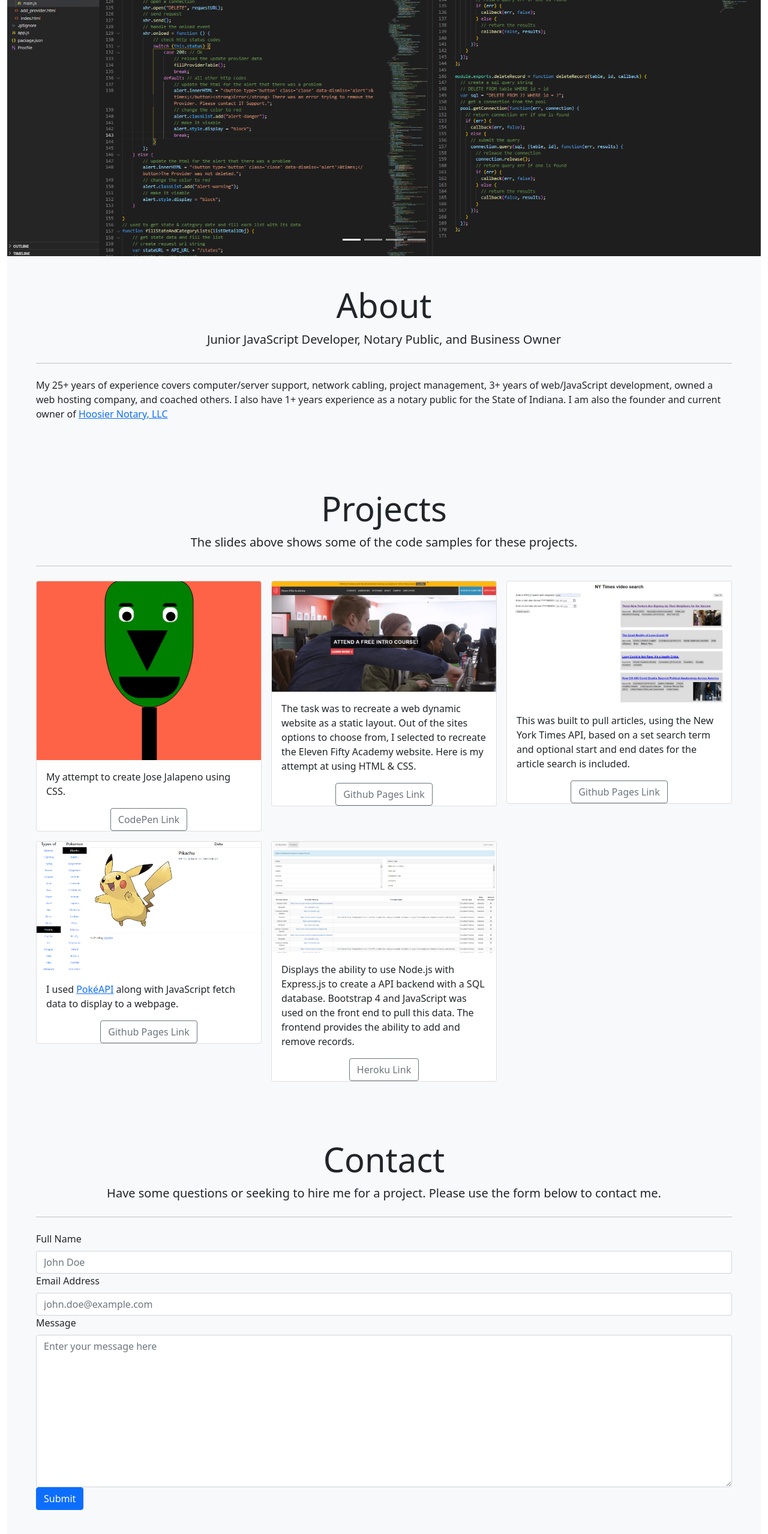
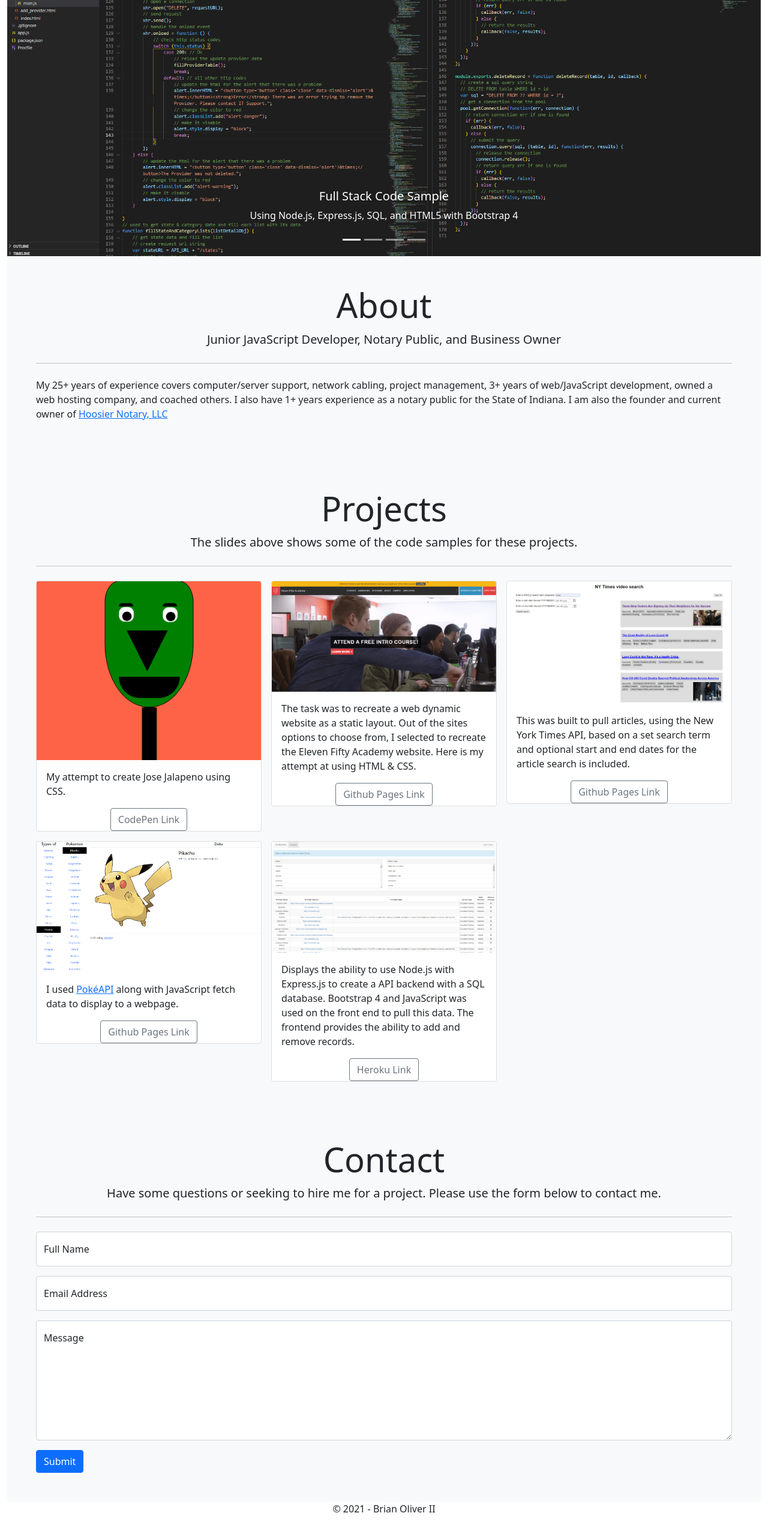
Before and after one commit to oliv2915/portfolio, a plain HTML site: page index.html in a window 1280 px wide. Shown: the part 240-2797 px from the top of the page at 60% size. Drawn offline with nearby package versions, Linux system fonts and the light colour scheme.

Commit message:
added caption text to the landing slides, added contact form and projects section tiles

```diff
--- a/assets/scripts/main.js
+++ b/assets/scripts/main.js
@@ -9,10 +9,10 @@ const gitHubProfileURL = "https://github.com/oliv2915";
 function iconClicked(event) {
     switch (event.target.id) {
         case "linkedin-icon":
-            window.open(linkedInProfileURL, "_blank");
+            window.open(linkedInProfileURL, "_blank"); // open linkedIn webpage in a new browser tab
             break;
         case "github-icon":
-            window.open(gitHubProfileURL, "_blank");
+            window.open(gitHubProfileURL, "_blank"); // open gitHub webpage in a new browser tab
         default:
             break;
     }
--- a/index.html
+++ b/index.html
@@ -55,17 +55,37 @@
                 <button type="button" data-bs-target="#landing-carousel" data-bs-slide-to="3" aria-label="Slide 4"></button>
                 </div>
             <div class="carousel-inner">
+                <!-- Slide 1 -->
                 <div class="carousel-item active" data-bs-interval="10000">
-                <img src="./assets/images/code_snip_va_benefits.png" class="d-block w-100" alt="...">
+                    <img src="./assets/images/code_snip_va_benefits.png" class="d-block w-100" alt="code sample">
+                    <div class="carousel-caption d-none d-md-block">
+                        <h5>Full Stack Code Sample</h5>
+                        <p>Using Node.js, Express.js, SQL, and HTML5 with Bootstrap 4</p>
+                    </div>
                 </div>
+                <!-- Slide 2 -->
                 <div class="carousel-item" data-bs-interval="10000">
-                <img src="./assets/images/code_snip_static_layout.png" class="d-block w-100" alt="...">
+                    <img src="./assets/images/code_snip_static_layout.png" class="d-block w-100" alt="code sample">
+                    <div class="carousel-caption d-none d-md-block">
+                        <h5>Static Layout Sample</h5>
+                        <p>Create a static layout of the Eleven Fifty Academy website</p>
+                    </div>
                 </div>
+                <!-- Slid 3 -->
                 <div class="carousel-item" data-bs-interval="10000">
-                <img src="./assets/images/code_snip_nyt_api.png" class="d-block w-100" alt="...">
+                    <img src="./assets/images/code_snip_nyt_api.png" class="d-block w-100" alt="code sample">
+                    <div class="carousel-caption d-none d-md-block">
+                        <h5>NYT API Code Sample</h5>
+                        <p>Uses the NYT API to pull articles using a search term and optional date range.</p>
+                    </div>
                 </div>
+                <!-- Slide 4 -->
                 <div class="carousel-item" data-bs-interval="10000">
-                <img src="./assets/images/code_snip_pokemon_api.png" class="d-block w-100" alt="...">
+                    <img src="./assets/images/code_snip_pokemon_api.png" class="d-block w-100" alt="code sample">
+                    <div class="carousel-caption d-none d-md-block">
+                        <h5>Pokemon API Code Sample</h5>
+                        <p>Uses the PokéAPI to pull pokemon by type and displays the selected pokemon on the page with an image.</p>
+                    </div>
                 </div>
             </div>
         </section>
@@ -156,19 +176,30 @@
             <p class="lead text-center">Have some questions or seeking to hire me for a project. Please use the form below to contact me.</p>
             <hr class="my-4">
             <form action="https://formspree.io/f/mgerwvob" method="POST">
-                <label class="form-label" for="full-name">Full Name</label>
-                <input class="form-control" type="text" name="name" id="full-name" placeholder="John Doe" required>
-
-                <label class="form-label" for="email-address">Email Address</label>
-                <input class="form-control" type="email" name="_replyto" id="email-address" placeholder="john.doe@example.com" required>
-
-                <label class="form-label" for="message">Message</label>
-                <textarea class="form-control" name="message" id="message" cols="30" rows="10" placeholder="Enter your message here" required></textarea>
-                <input class="form-control" type="hidden" name="_subject" id="email-subject" value="Portfolio Contact Form Submission">
-                <button class="btn btn-primary" type="submit">Submit</button>
+                <!-- Full Name -->
+                <div class="form-floating mb-3">
+                    <input type="text" class="form-control" id="name" name="name" placeholder="Name" required>
+                    <label for="name" class="form-label">Full Name</label>
+                </div>
+                <!-- Reply To -->
+                <div class="form-floating mb-3">
+                    <input type="email" class="form-control" id="email-address" name="_replyto" placeholder="Email Address" required>
+                    <label for="email-address" class="form-label">Email Address</label>
+                </div>
+                <!-- Message -->
+                <div class="form-floating mb-3">
+                    <textarea name="message" id="message" class="form-control" placeholder="message" style="height: 200px;"></textarea>
+                    <label for="message" class="form-label">Message</label>
+                </div>
+                <!-- Submit Button -->
+                <div class="form-floating">
+                    <button class="btn btn-primary" type="submit">Submit</button>
+                </div>
             </form>
         </section>
-
+        <footer>
+            <p class="text-center">&copy; 2021 - Brian Oliver II</p>
+        </footer>
         <!-- Bootstrap JS -->
         <script src="https://cdn.jsdelivr.net/npm/bootstrap@5.0.0-beta2/dist/js/bootstrap.bundle.min.js" integrity="sha384-b5kHyXgcpbZJO/tY9Ul7kGkf1S0CWuKcCD38l8YkeH8z8QjE0GmW1gYU5S9FOnJ0" crossorigin="anonymous"></script>
         <script src="./assets/scripts/main.js"></script>
```
Also changed, not shown: 1 other file.
